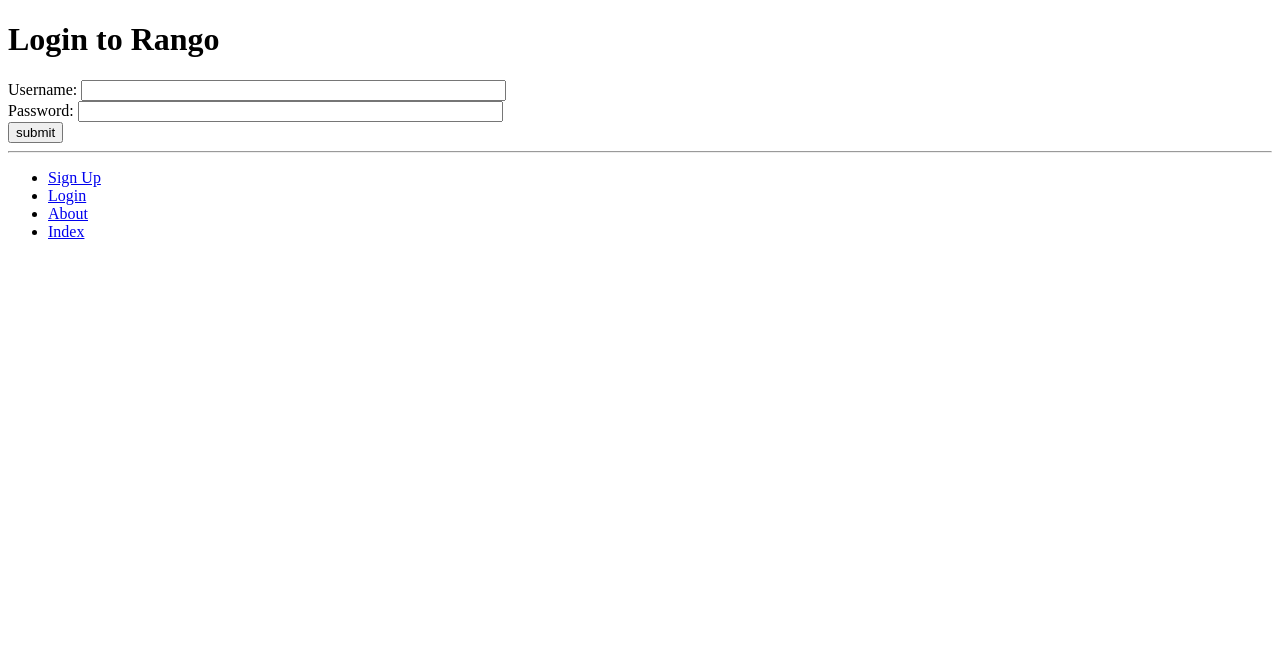
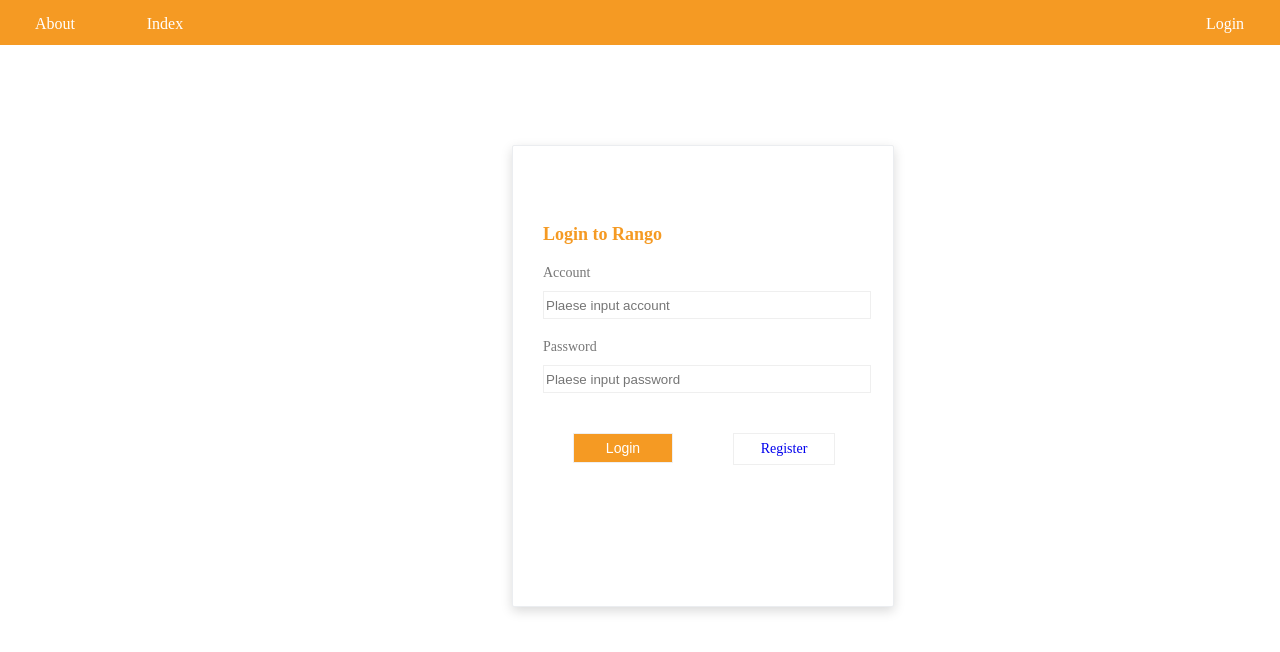
Before and after one commit to hideonbush21/ITTeamProject, a Django app: page /rango/login/ in a window 1280 px wide. Shown: the top 652 px of the page. Run offline with Django 3.2, Linux system fonts and the light colour scheme; some libraries are stand-ins or nearby versions.

Commit message:
1.update base.html,login.html,register.html 2.add login.css 3.install bootstrap3 4.add user.png into static/images
author:Qiaoxuan Zou

```diff
--- a/rango/views.py
+++ b/rango/views.py
@@ -6,6 +6,16 @@ from django.contrib.auth.decorators import login_required
 from rango.models import Category, Page
 from rango.forms import CategoryForm, PageForm, UserForm, UserProfileForm
 from datetime import datetime
+from django import forms
+from django.forms import widgets
+
+
+class UserForm(forms.Form):
+    username = forms.CharField(min_length=4, label='Username', widget=widgets.TextInput(attrs={"class": "form-input  {% if user_form.username.errors.0 %}has-error{% endif %}"})) # 必须用required
+    password = forms.CharField(min_length=6, label='Password', widget=widgets.TextInput(attrs={"class": "form-input"}))
+    # password_confirm = forms.CharField(min_length=4, label='Password Confirm')
+    email = forms.EmailField(label='Email', widget=widgets.TextInput(attrs={"class": "form-input"}))
+    # phone = forms.CharField(label='Phone')
 
 
 def index(request):
--- /dev/null
+++ b/static/style/login.css
@@ -0,0 +1,65 @@
+.container{
+    margin: 0;
+    background: #fff;
+    position: relative;
+    height:460px;
+    width: 380px;
+    left: 40%;
+    top: 100px;
+    text-align: left;
+    border: 1px solid #ebedf0;
+    box-shadow: 0 4px 12px rgba(0,0,0,.15) ;
+    border-radius: 2px;
+    display: block;
+}
+.form-container{
+    position: absolute;
+    top: 60px;
+    left: 30px;
+}
+.form-title {
+    color: #F59A23;
+    font-size: large;
+    font-weight: bold;
+    width: 100%;
+    overflow: hidden;
+}
+.form-item-style {
+    margin-top: 20px;
+}
+.form-item-title {
+    color: #777;
+    margin-bottom: 10px;
+    font-size: 14px;
+}
+.form-input {
+    height: 24px;
+    width: 100%;
+    border: solid 1px #efefef;
+}
+.form-btn {
+    position: relative;
+    width: 100px;
+    height: 30px;
+    margin: 40px 30px;
+    border: solid 1px #efefef;
+    display: inline-block;
+    font-size: 14px;
+}
+.item-help{
+    margin-top: 20px;
+    font-size: 14px;
+    color: red;
+}
+.login-btn-style {
+    background: #F59A23;
+    color: #fff;
+    float: left;
+}
+.register-btn-style {
+    background: #fff;
+    float: right;
+    text-decoration: none;
+    text-align: center;
+    line-height: 30px;
+}
--- a/tango_with_django_project/settings.py
+++ b/tango_with_django_project/settings.py
@@ -44,6 +44,7 @@ INSTALLED_APPS = [
     'django.contrib.messages',
     'django.contrib.staticfiles',
     'rango',
+    'bootstrap3'
 ]
 
 MIDDLEWARE = [
--- a/templates/rango/about.html
+++ b/templates/rango/about.html
@@ -1,5 +1,5 @@
 {% extends 'rango/base.html' %}
-{% load staticfiles %} <!-- New line -->
+{% load static %} <!-- New line -->
 
 {% block title_block %}
     About Rango
--- a/templates/rango/add_category.html
+++ b/templates/rango/add_category.html
@@ -1,5 +1,5 @@
 {% extends 'rango/base.html' %}
-{% load staticfiles %}
+{% load static %}
 
 {% block title_block %}
     Add a Category
--- a/templates/rango/add_page.html
+++ b/templates/rango/add_page.html
@@ -1,5 +1,5 @@
 {% extends 'rango/base.html' %}
-{% load staticfiles %}
+{% load static %}
 
 {% block title_block %}
     Add a Page
--- a/templates/rango/base.html
+++ b/templates/rango/base.html
@@ -1,5 +1,5 @@
 <!DOCTYPE html>
-{%load staticfiles%}
+{%load static%}
 {% load rango_template_tags %}
 
 <html>
@@ -10,27 +10,50 @@
         How to Tango with Django!
         {% endblock %}
     </title>
+    <style>
+        body{
+            margin: 0;
+            height: 100%;
+            weight: 100%;
+        }
+        ul{
+            margin: 0;
+            height: 45px;
+            padding: 0;
+            width:100%;
+            list-style-type: none;
+            background-color: #F59A23;
+        }
+        ul li a{
+            float:left;
+            margin: 15px;
+            text-decoration: none;
+            color: white;
+            text-align: center;
+            width: 80px;
+        }
+    </style>
 </head>
 <body>
 <div>
-        <!-- Page specific content goes here -->
-        {% block body_block %}
-        {% endblock %}
-        </div>
-        <hr />
-        <div>
     <ul>
         {% if user.is_authenticated %}
-                <li><a href="{% url 'rango:restricted' %}">Restricted Page</a></li>
-                <li><a href="{% url 'rango:logout' %}">Logout</a></li>
+        <li style="float: right"><a href="{% url 'rango:restricted' %}">Restricted Page</a></li>
+        <li style="float: right"><a href="{% url 'rango:logout' %}">Logout</a></li>
         <li><a href="{% url 'rango:add_category' %}">Add a New Category</a></li>
         {% else %}
-                <li><a href="{% url 'rango:register' %}">Sign Up</a></li>
-                <li><a href="{% url 'rango:login' %}">Login</a></li>
+<!--        <li style="float: right"><a href="{% url 'rango:register' %}">Sign Up</a></li>-->
+        <li style="float: right">
+            <a href="{% url 'rango:login' %}">Login</a>
+        </li>
         {% endif %}
         <li><a href="{% url 'rango:about' %}">About</a></li>
         <li><a href="{% url 'rango:index' %}">Index</a></li>
     </ul>
 </div>
+<div>
+    {% block body_block %}
+    {% endblock %}
+</div>
 </body>
 </html>
--- a/templates/rango/category.html
+++ b/templates/rango/category.html
@@ -1,5 +1,5 @@
 {% extends 'rango/base.html' %}
-{% load staticfiles %}
+{% load static %}
 
 {% block title_block %}
     {% if category %}
--- a/templates/rango/index.html
+++ b/templates/rango/index.html
@@ -1,5 +1,5 @@
 {% extends 'rango/base.html' %}
-{% load staticfiles %} <!-- New line -->
+{% load static %} <!-- New line -->
 
 {% block title_block %}
     Homepage
--- a/templates/rango/login.html
+++ b/templates/rango/login.html
@@ -1,18 +1,30 @@
 {% extends 'rango/base.html' %}
-{% load staticfiles %}
-
+{% load static %}
 {% block title_block %}
-    Login
+Login
 {% endblock %}
-
 {% block body_block %}
-<h1>Login to Rango</h1>
-<form id="login_form" method="post" action="{% url 'rango:login' %}">
-    {% csrf_token %}
-    Username: <input type="text" name="username" value="" size="50" />
-    <br />
-    Password: <input type="password" name="password" value="" size="50" />
-    <br />
-    <input type="submit" value="submit" />
-</form>
+<link rel="stylesheet" href="{%static '../static/style/login.css'%}">
+<div class="container">
+    <div class="form-container">
+        <p class="form-title">Login to Rango</p>
+        <form id="login_form" method="post" action="{% url 'rango:login' %}">
+            {% csrf_token %}
+            <div class="form-body">
+                <div class="form-item-style">
+                    <div class="form-item-title">Account</div>
+                    <input placeholder="Plaese input account" class="form-input" type="text" name="username" value=""/>
+                </div>
+                <div class="form-item-style">
+                    <div class="form-item-title">Password</div>
+                    <input placeholder="Plaese input password" class="form-input" type="password" name="password" value=""/>
+                </div>
+            </div>
+            <div>
+                <input class="form-btn login-btn-style" type="submit" value="Login" />
+                <a class="form-btn register-btn-style" href="{% url 'rango:register' %}">Register</a>
+            </div>
+        </form>
+    </div>
+</div>
 {% endblock %}
--- a/templates/rango/restricted.html
+++ b/templates/rango/restricted.html
@@ -1,5 +1,5 @@
 {% extends 'rango/base.html' %}
-{% load staticfiles %}
+{% load static %}
 
 {% block title_block %}
     Restricted Page
```
Also changed, not shown: templates/rango/register.html (+39 -9 lines), static/images/user.png (added). Lines whose indentation alone changed are shown as unchanged.
